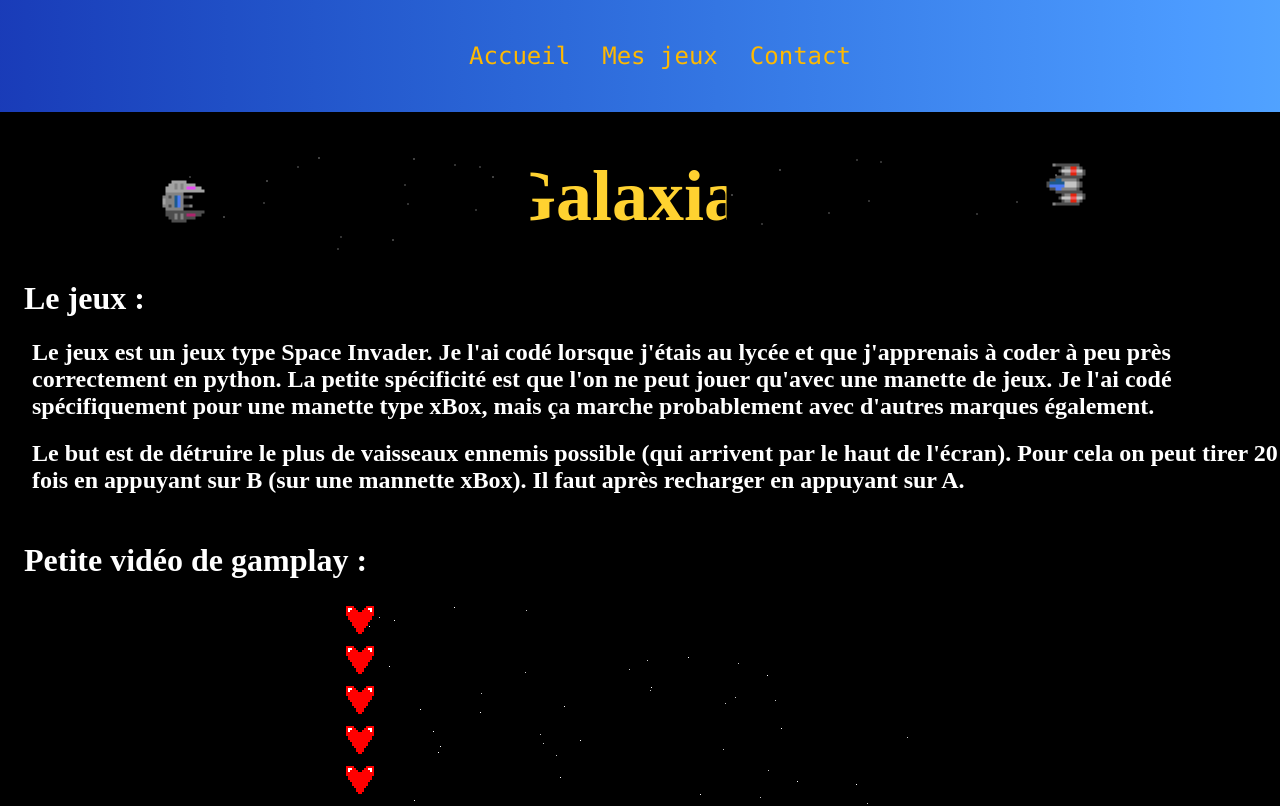
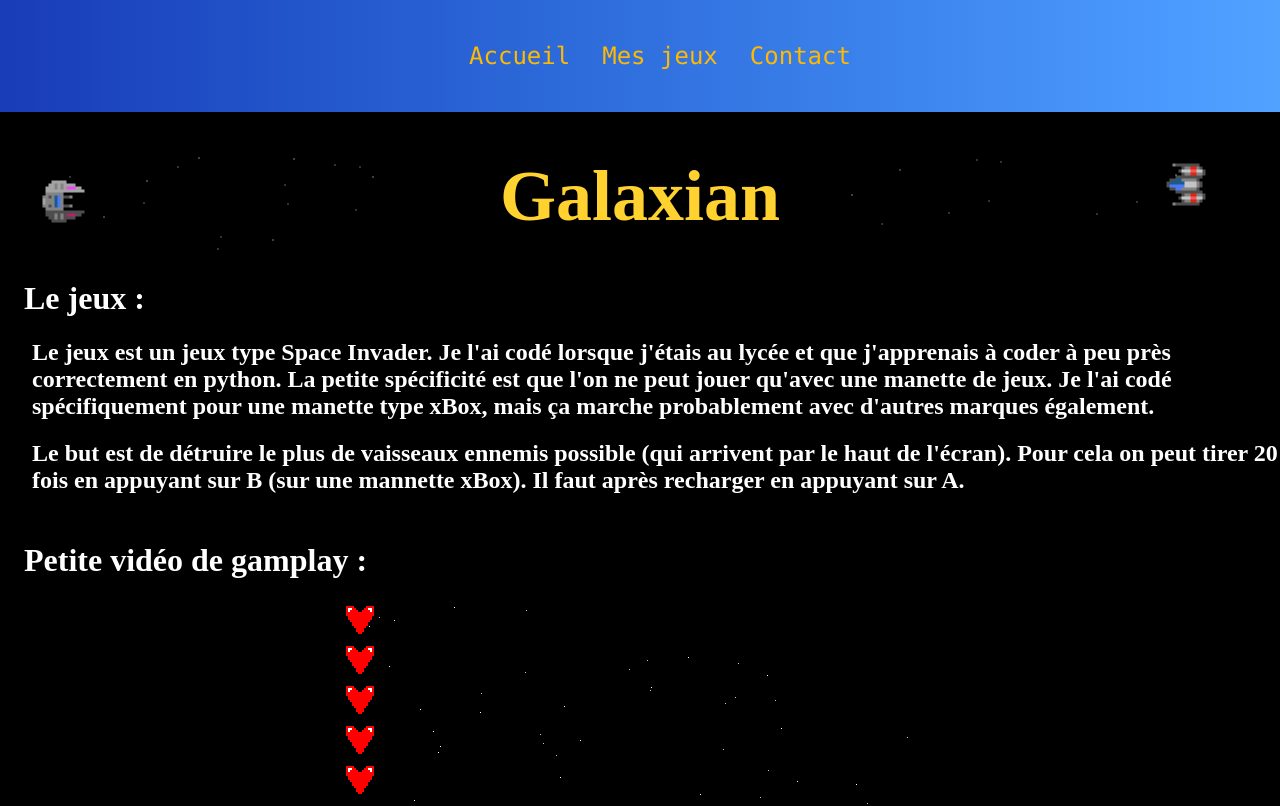
Before and after one commit to ElieMvB/PersonalWebsite, a React (Vite) app: page /mes-jeux/Galaxian in a window 1280 px wide. Shown: the top 806 px of the page. Built offline with nearby package versions, Linux system fonts and the light colour scheme.

Commit message:
fix : correct layout issues on small/larges screens for my games pages

```diff
--- a/src/myGames/Galaxian.jsx
+++ b/src/myGames/Galaxian.jsx
@@ -6,12 +6,14 @@ import gameplay from "../assets/images/myGames/galaxian/galaxian.png"
 export function Galaxian () {
 
     return (
-        <div className="bg-black text-white">
+        <div className="bg-black text-white min-h-screen">
             <TopMenu/>
             <div>
-                <img className="rotate-90 sm:absolute top-0 ml-70" src={shipGif}/>
-                <h1 className="text-center mt-20 text-amber-300 text-7xl">Galaxian</h1>
-                <img className="rotate-90 sm:absolute top-0 right-0 mr-80" src={ennemyGif}/>
+                <img className="rotate-90 lg:absolute top-0 2xl:ml-70 lg:ml-40 hidden xl:block"
+                    src={shipGif}/>
+                <img className="rotate-90 lg:absolute lg:top-0 xl:right-0 2xl:mr-80 xl:mr-50 hidden xl:block"
+                    src={ennemyGif}/>
+                <h1 className="text-center md:mt-20 text-amber-300 text-7xl">Galaxian</h1>
             </div>
             <h1 className="ml-6">Le jeux :</h1>
             <h2 className="ml-8">
@@ -28,7 +30,7 @@ export function Galaxian () {
                 Il faut après recharger en appuyant sur A.
             </h2>
             <h1 className="ml-6 mt-12">Petite vidéo de gamplay :</h1>
-            <div className="h-screen flex items-center justify-center">
+            <div className=" flex items-center justify-center">
                 <img src={gameplay}/>
             </div>
             <h1 className="ml-6 mb-0">
--- a/src/myGames/Jumper.jsx
+++ b/src/myGames/Jumper.jsx
@@ -29,7 +29,8 @@ export function Jumper () {
                 </h2>
                 <h1 className="ml-6 mt-12">Petite vidéo de gamplay :</h1>
                 <div className="flex justify-center">
-                    <video src={video} width="500" height="500" controls="controls" />
+                    <video src={video} width="500" height="500" controls="controls" className="sm:block hidden"/>
+                    <video src={video} width="500" height="500" controls="controls" className="sm:hidden w-[75%]"/>
                 </div>
                 <h1 className="ml-6 mb-0">
                     Photo de la victoire :
--- a/src/myGames/Selda.jsx
+++ b/src/myGames/Selda.jsx
@@ -22,7 +22,10 @@ export function Selda () {
             </h2>
             <h1 className="ml-6 mt-12">Petite vidéo de gamplay :</h1>
             <div className="flex justify-center">
-                <video src={video} width="500" height="500" controls="controls" />
+                <video src={video} width="500" height="500" controls="controls"
+                    className="sm:block hidden"/>
+                <video src={video} width="500" height="500" controls="controls"
+                    className="sm:hidden w-[75%]"/>
             </div>
             <h1 className="ml-6 mb-0">
                 Lien GitHub du projet :
```
